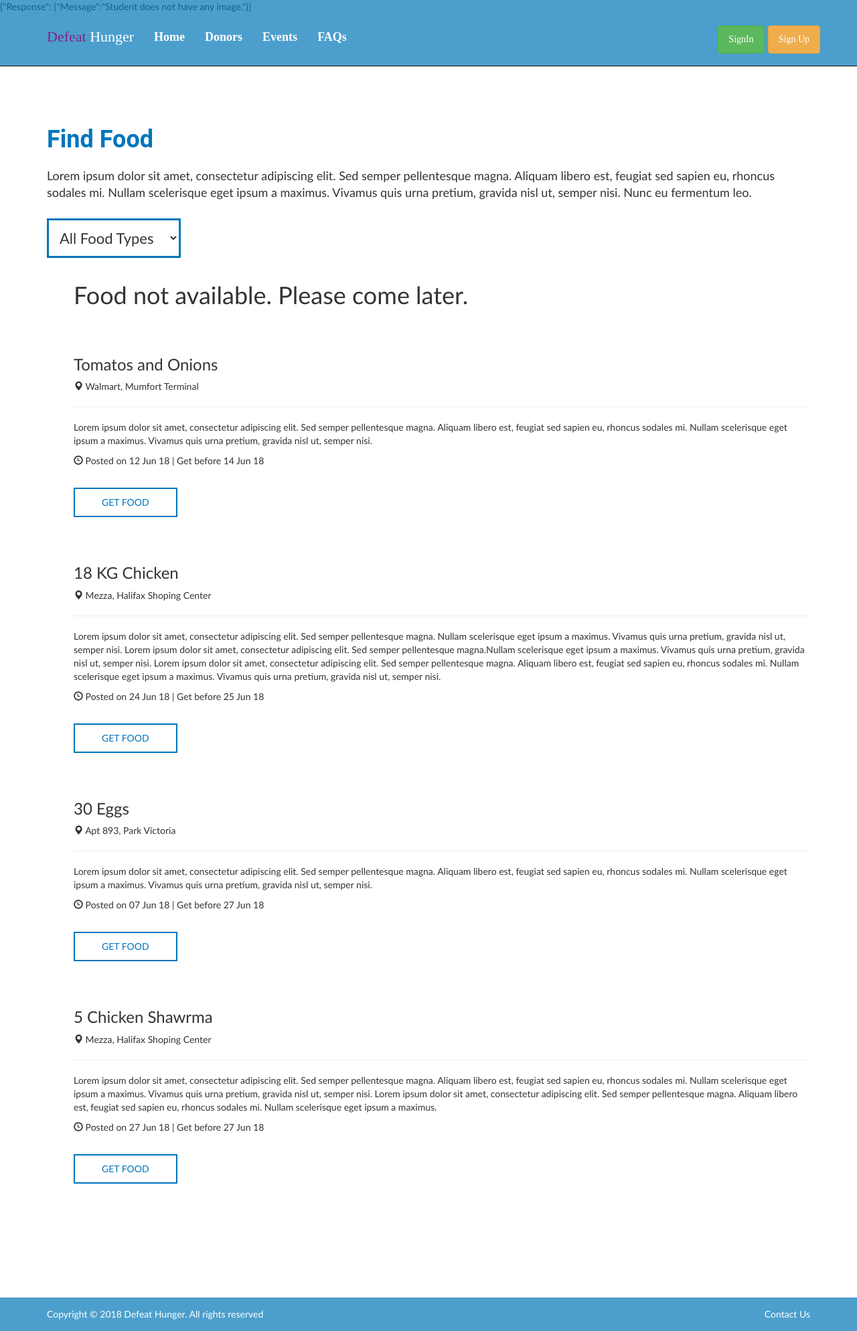
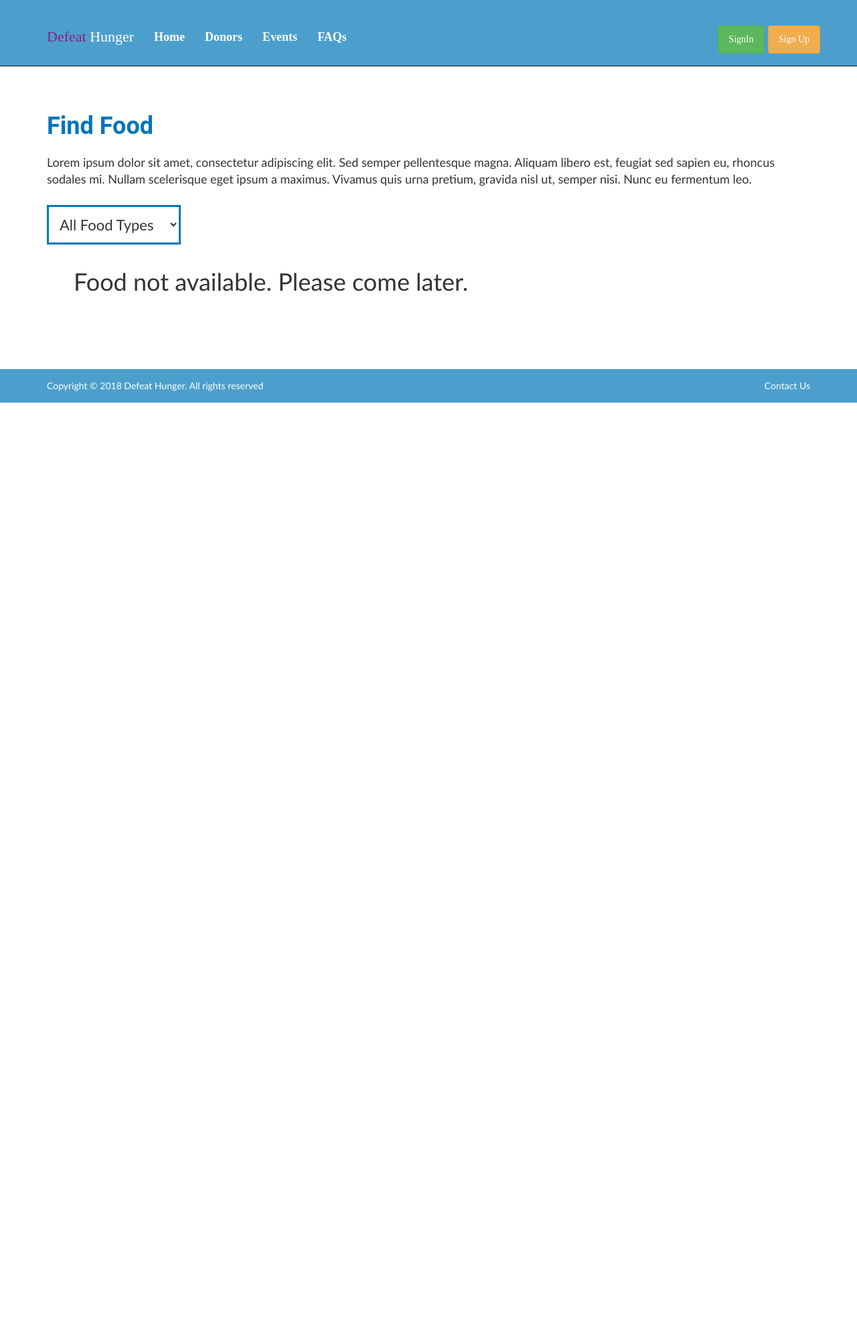
Before and after one commit to Naifish/Defeat-Hunger, a PHP site: page /available-food.php in a window 1280 px wide. Shown: the whole page at 67% size. After the commit the page ends 601 px from the top, so only its background shows below. Run offline with PHP 8.4, Linux system fonts and the light colour scheme; data that the repository does not hold is empty; some libraries are stand-ins or nearby versions; some web fonts are replaced.

Commit message:
Food-Donation Listing done

```diff
--- a/available-food.php
+++ b/available-food.php
@@ -21,15 +21,12 @@
         die("Error in execution of query:" .$ex);
     }
 
-
     if ($getFood->rowCount() > 0) {
         while ($donation = $getFood->fetch(PDO::FETCH_OBJ)) {
             /*echo $donation->availTime ."<br>";
             echo date("h:i:s")."<br>";*/
             $donations[]=$donation;
         }
-    } else {
-        echo '{"Response": {"Message":"Student does not have any image."}}';
     }
 }
 catch(PDOException $e)
@@ -108,45 +105,6 @@
             <div></div>
             <a href="get-food.php?id=<?php echo $food->id; ?>" class="btn btn-get-food">Get Food</a></li>
         <?php }} else { echo "<h1>Food not available. Please come later.</h1>"; } ?>
-
-        <li data-foodType="vegetables"><h3>Tomatos and Onions </h3><span class="locationFood"><i
-                        class="glyphicon glyphicon-map-marker"></i> Walmart, Mumfort Terminal</span>
-            <hr>
-            <p>Lorem ipsum dolor sit amet, consectetur adipiscing elit. Sed semper pellentesque magna. Aliquam libero
-                est, feugiat sed sapien eu, rhoncus sodales mi. Nullam scelerisque eget ipsum a maximus. Vivamus quis
-                urna pretium, gravida nisl ut, semper nisi.</p><span><i class="glyphicon glyphicon-time"></i> Posted on 12 Jun 18 |</span><span> Get before 14 Jun 18</span>
-            <div></div>
-            <a href="get-food.php" class="btn btn-get-food">Get Food</a></li>
-        <li data-foodType="meat"><h3>18 KG Chicken </h3><span class="locationFood"><i
-                        class="glyphicon glyphicon-map-marker"></i> Mezza, Halifax Shoping Center</span>
-            <hr>
-            <p>Lorem ipsum dolor sit amet, consectetur adipiscing elit. Sed semper pellentesque magna. Nullam
-                scelerisque eget ipsum a maximus. Vivamus quis urna pretium, gravida nisl ut, semper nisi. Lorem ipsum
-                dolor sit amet, consectetur adipiscing elit. Sed semper pellentesque magna.Nullam scelerisque eget ipsum
-                a maximus. Vivamus quis urna pretium, gravida nisl ut, semper nisi. Lorem ipsum dolor sit amet,
-                consectetur adipiscing elit. Sed semper pellentesque magna. Aliquam libero est, feugiat sed sapien eu,
-                rhoncus sodales mi. Nullam scelerisque eget ipsum a maximus. Vivamus quis urna pretium, gravida nisl ut,
-                semper nisi.</p><span><i class="glyphicon glyphicon-time"></i> Posted on 24 Jun 18 |</span><span> Get before 25 Jun 18</span>
-            <div></div>
-            <a href="get-food.php" class="btn btn-get-food">Get Food</a></li>
-        <li data-foodType="dairy-products"><h3>30 Eggs </h3><span class="locationFood"><i
-                        class="glyphicon glyphicon-map-marker"></i> Apt 893, Park Victoria</span>
-            <hr>
-            <p>Lorem ipsum dolor sit amet, consectetur adipiscing elit. Sed semper pellentesque magna. Aliquam libero
-                est, feugiat sed sapien eu, rhoncus sodales mi. Nullam scelerisque eget ipsum a maximus. Vivamus quis
-                urna pretium, gravida nisl ut, semper nisi.</p><span><i class="glyphicon glyphicon-time"></i> Posted on 07 Jun 18 |</span><span> Get before 27 Jun 18</span>
-            <div></div>
-            <a href="get-food.php" class="btn btn-get-food">Get Food</a></li>
-        <li data-foodType="meat"><h3>5 Chicken Shawrma</h3><span class="locationFood"><i
-                        class="glyphicon glyphicon-map-marker"></i> Mezza, Halifax Shoping Center</span>
-            <hr>
-            <p>Lorem ipsum dolor sit amet, consectetur adipiscing elit. Sed semper pellentesque magna. Aliquam libero
-                est, feugiat sed sapien eu, rhoncus sodales mi. Nullam scelerisque eget ipsum a maximus. Vivamus quis
-                urna pretium, gravida nisl ut, semper nisi. Lorem ipsum dolor sit amet, consectetur adipiscing elit. Sed
-                semper pellentesque magna. Aliquam libero est, feugiat sed sapien eu, rhoncus sodales mi. Nullam
-                scelerisque eget ipsum a maximus.</p><span><i class="glyphicon glyphicon-time"></i> Posted on 27 Jun 18 |</span><span> Get before 27 Jun 18</span>
-            <div></div>
-            <a href="get-food.php" class="btn btn-get-food">Get Food</a></li>
     </ul>
 </div>
 <!--  End of UI Idea  -->
@@ -163,7 +121,6 @@
             $('.food-list li[data-foodType="' + selectedFoodType + '"]').removeClass('hide-food-itm');
         }
     });
-
     //End of Dropdown search
 
 </script>
```
